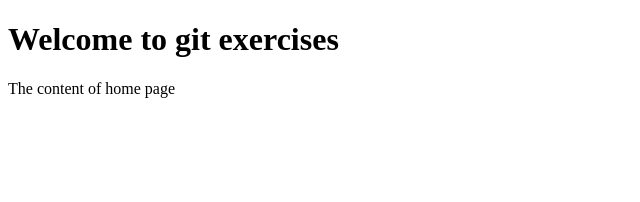
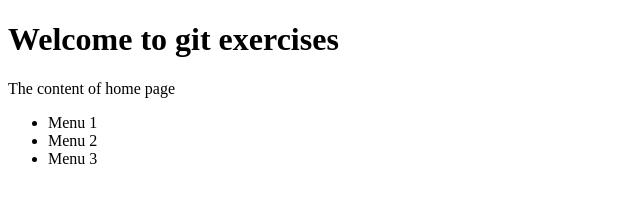
Before and after one commit to GSinseswa721/git-exercises-theGYM, a plain HTML site: page home.html in a window 1280 px wide. Shown: the whole page, without its empty margins (0-640 px from the left). Drawn offline with Linux system fonts and the light colour scheme.

Commit message:
added menus

```diff
--- a/home.html
+++ b/home.html
@@ -7,6 +7,12 @@
 </head>
 <body>
     <h1>Welcome to git exercises</h1>
-    <div>The content of home page</div>
+    <div>The content of home page
+        <ul>
+            <li>Menu 1</li>
+            <li>Menu 2</li>
+            <li>Menu 3</li>
+        </ul>
+    </div>
 </body>
 </html>
```
